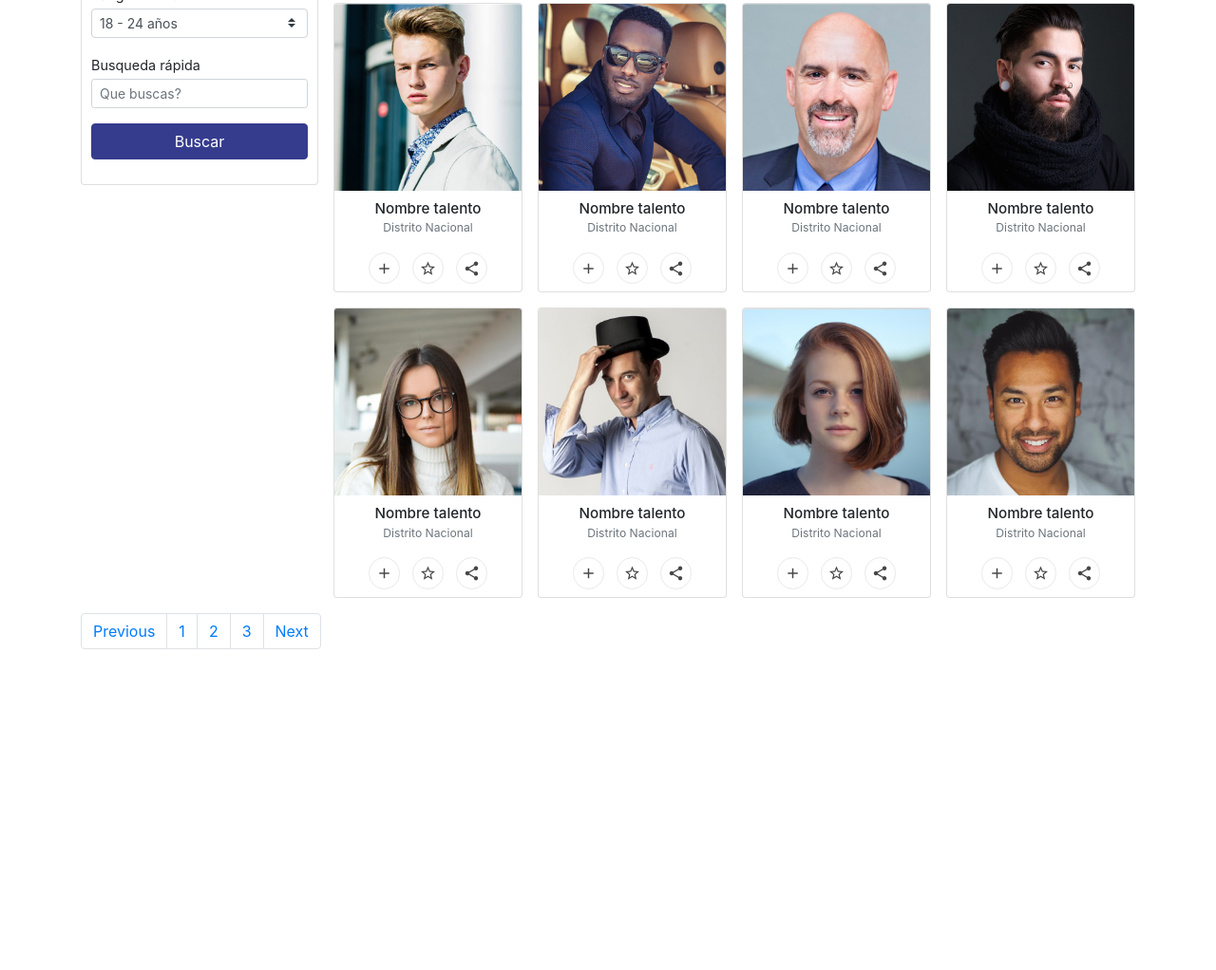
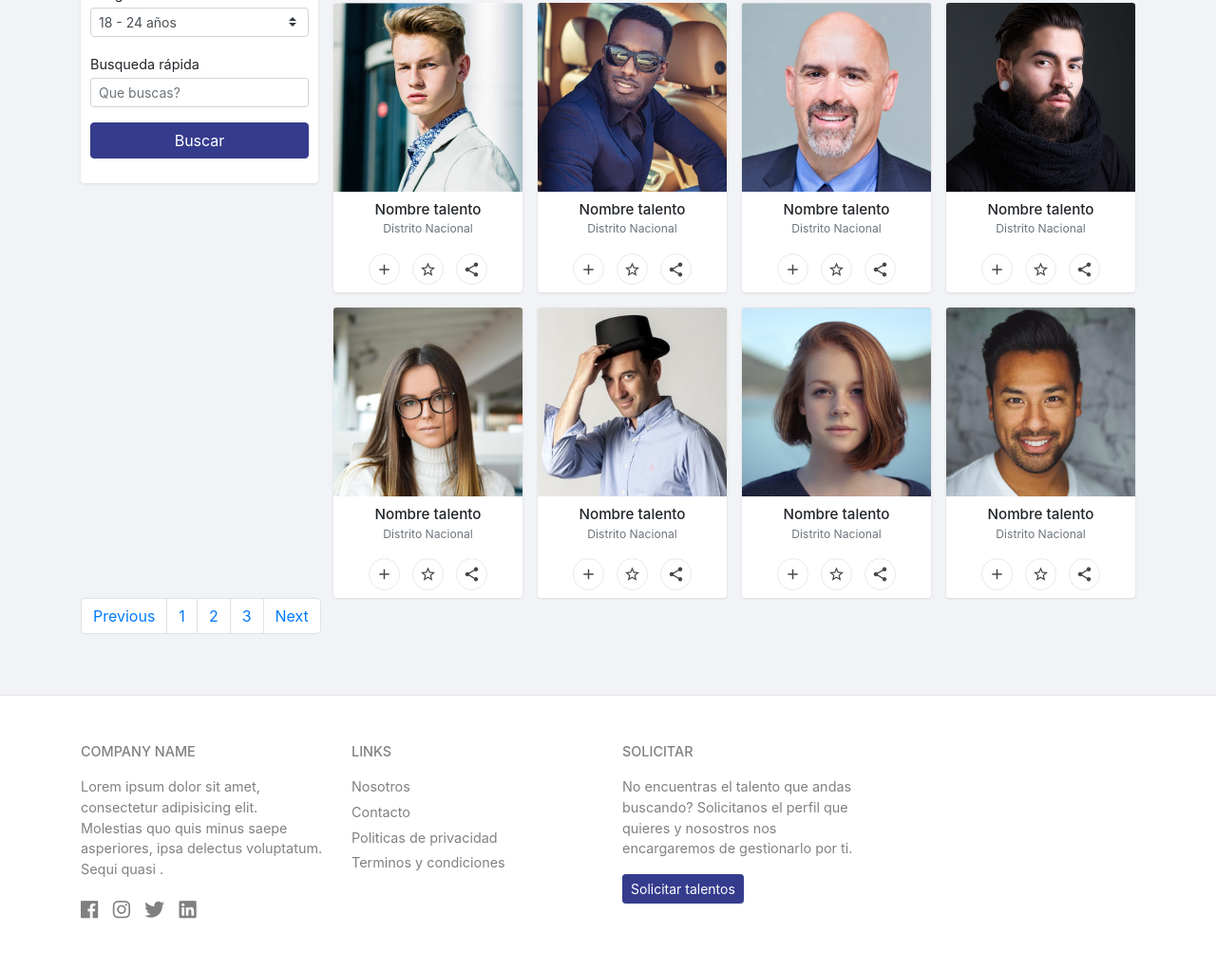
Before and after one commit to ovialet/talent, a website: page index.html in a window 1280 px wide. Shown: the part 487-1509 px from the top of the page at 95% size. Before the commit the page ends 1187 px from the top, so only its background shows below. Drawn offline with nearby package versions, Linux system fonts and the light colour scheme.

Commit message:
footer added with social links

```diff
--- a/index.html
+++ b/index.html
@@ -84,13 +84,11 @@
   <div class="modal-dialog modal-lg">
     <div class="modal-content">
 
-      <div class="modal-header align-items-center">
-
+      <div class="modal-header py-2 align-items-center">
 		<div >
       		 <h5 class="modal-title mb-n2" id="exampleModalLabel">Erika Sanchez </h5>
        		 <small class="badge badge-primary ">COD: 0023</small>
         </div>
-
 
          <button type="button" class="close" data-dismiss="modal" aria-label="Close">
           <span aria-hidden="true"><i class="material-icons">clear</i></span>
@@ -129,13 +127,13 @@
      		</div>
 
 
-     		<div class="col-sm-6 col-12">
+     		<div class="col-sm-6 col-12 mt-2 mt-lg-0">
 
 				<table class="table table-sm ">
 					<tbody class="">
 					<tr>
-						<td class="font-weight-bold">Genero:</td>
-						<td>Femenino</td>
+						<td class="font-weight-bold border-top-0">Genero:</td>
+						<td class="border-top-0">Femenino</td>
 					</tr>
 					<tr>
 						<td class="font-weight-bold">Categoria:</td>
@@ -860,23 +858,72 @@
 
 <!--		Pagination -->
 
-	<nav aria-label="Page navigation example">
-  <ul class="pagination">
-    <li class="page-item"><a class="page-link" href="#">Previous</a></li>
-    <li class="page-item"><a class="page-link" href="#">1</a></li>
-    <li class="page-item"><a class="page-link" href="#">2</a></li>
-    <li class="page-item"><a class="page-link" href="#">3</a></li>
-    <li class="page-item"><a class="page-link" href="#">Next</a></li>
-  </ul>
-</nav>
+
 
 
 
 	</main>
 
+<div class="row">
+	<div class="col-12">
+		<nav aria-label="Page navigation">
+		  <ul class="pagination">
+			<li class="page-item"><a class="page-link" href="#">Previous</a></li>
+			<li class="page-item"><a class="page-link" href="#">1</a></li>
+			<li class="page-item"><a class="page-link" href="#">2</a></li>
+			<li class="page-item"><a class="page-link" href="#">3</a></li>
+			<li class="page-item"><a class="page-link" href="#">Next</a></li>
+		  </ul>
+		</nav>
+	</div>
 </div>
 
 
+</div>
+
+
+
+
+   <footer class="mt-5 py-5 bg-white footer">
+
+   	<div class="container">
+
+   		<div class="row">
+
+   		<div class="col-md-3 col-12">
+   			<p class="footer__title">
+   				Company Name
+   			</p>
+   			<p class="footer_text">Lorem ipsum dolor sit amet, consectetur adipisicing elit. Molestias quo quis minus saepe asperiores, ipsa delectus voluptatum. Sequi quasi .</p>
+   			<div class="footer__social">
+   				<a class="footer__social--link" href=""><i class="fab fa-facebook"></i></a>
+   				<a class="footer__social--link" href=""><i class="fab fa-instagram"></i></a>
+   				<a class="footer__social--link" href=""><i class="fab fa-twitter"></i></a>
+   				<a class="footer__social--link" href=""><i class="fab fa-linkedin"></i></a>
+   			</div>
+   		</div>
+
+   		<div class="col-md-3 col-12">
+   			<p class="footer__title">Links</p>
+   			<a class="footer__link" href="#">Nosotros</a>
+   			<a class="footer__link" href="#">Contacto</a>
+   			<a class="footer__link" href="#">Politicas de privacidad</a>
+   			<a class="footer__link" href="#">Terminos y condiciones</a>
+   		</div>
+
+   		<div class="col-md-3 col-12">
+   			<p class="footer__title">Solicitar</p>
+   			 <p class="footer__text">No encuentras el talento que andas buscando? Solicitanos el perfil que quieres y nosostros nos encargaremos de gestionarlo por ti.</p>
+  		<a href="%#" class="btn btn-sm btn-primary">Solicitar talentos</a>
+   		</div>
+
+   		<div class="col-md-3 col-12">
+
+   		</div>
+   	</div>
+   	</div>
+
+   </footer>
 
 
 
--- a/sass/base/_base.scss
+++ b/sass/base/_base.scss
@@ -1,7 +1,7 @@
 
 
 
-.body{
+body{
 	background-color: $color-body !important;
 }
 
@@ -35,6 +35,9 @@
 
 
 
+
+
+
 //material icons
 .material-icons.md-18 { font-size: 18px; }
 .material-icons.md-24 { font-size: 24px; }
@@ -47,6 +50,19 @@
 
 .container{
 //	max-width: 1400px;
+}
+
+
+.modal-content{
+	border: none;
+	box-shadow: 0 2px 4px rgba(0,0,0,.3), 0 6px 50px rgba(0,0,0,.4);
+}
+//
+//.modal-backdrop{
+//	background-color: $dark;
+//}
+.fade{
+
 }
 
 .badge-primary{
@@ -64,6 +80,11 @@
 
 .sticky-top{
 	top: 1rem;
+}
+
+.card{
+	border:none;
+	box-shadow: 0 1px 3px rgba(0, 0, 0, 0.1);
 }
 
 .card-body{
--- a/sass/components/_custom-checkbox.scss
+++ b/sass/components/_custom-checkbox.scss
@@ -4,7 +4,8 @@
 	justify-content: space-between;
 
 		label{
-		border: 1px solid $color-primary;
+		border: 1px solid $primary;
+			color: $primary;
 		border-radius: 4px;
 		padding: 4px 6px;
 		position: relative;
@@ -18,7 +19,7 @@
 				left: 0;
 				width: 100%;
 				height: 100%;
-				background-color: $color-primary;
+				background-color: $primary;
 				transform: scale(0);
 				z-index: -1;
 				transition: all .1s ease-in-out;
@@ -31,7 +32,7 @@
 	display: none;
 
 		&:checked + label:before{
-			background-color: $color-primary;
+			background-color: $primary;
 			color: white;
 			transform: scale(1);
 		}
--- a/sass/components/_talent-card.scss
+++ b/sass/components/_talent-card.scss
@@ -1,4 +1,10 @@
+
 .card__talent {
+	&:hover{
+//		box-shadow: 0 .5rem 1rem rgba(0,0,0,.15);
+		transition: all .3s ease;
+//		transform: translateY(-4px);
+	}
 
 	&__img {
 		position: relative;
@@ -12,6 +18,7 @@
 				transition: all .2s ease;
 
 				span{
+//					display: none; //change this to delete
 					color: white;
 					position: absolute;
 					left: 50%;
--- /dev/null
+++ b/sass/layout/_footer.scss
@@ -0,0 +1,41 @@
+
+.footer{
+	border-top: 1px solid rgba(128, 128, 128, 0.2);
+	font-size: .90rem;
+	color: grey;
+
+	&__title{
+		font-weight: 500;
+		text-transform: uppercase;
+		color: grey;
+	}
+	&__text{
+//		font-size: 1rem ;
+	}
+	&__link{
+		display: block;
+		margin-bottom: 5px;
+		color: grey;
+		&:hover{
+			color: grey;
+		}
+	}
+
+	&__social{
+		font-size: 1.3rem;
+
+		&--link{
+			color: grey;
+
+			&:hover{
+				color: lighten(grey, 8);
+			}
+
+			&:not(:last-child){
+				margin-right: .6rem;
+			}
+
+		}
+
+	}
+}
--- a/sass/main.scss
+++ b/sass/main.scss
@@ -1,10 +1,11 @@
 @import 'base/variables';
 @import 'base/base';
+
 @import 'layout/layout';
 @import 'layout/secondnavbar';
+@import 'layout/footer';
+
 @import 'components/talent-card';
 @import 'components/talent-class';
 @import 'components/tags';
-
-
 @import 'components/custom-checkbox';
```
Also changed, not shown: css/main.css.
